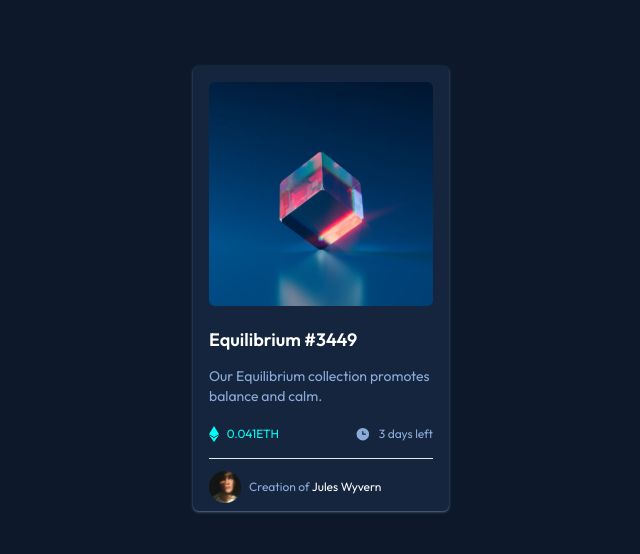
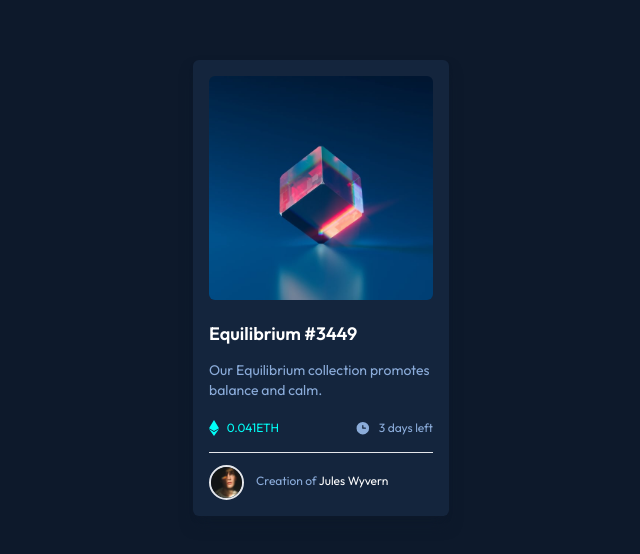
Before and after one commit to mundevux/NFT-Preview-Card, a website: page index.html in a window 1280 px wide. Shown: the part 112-666 px from the top of the page, without its empty margins (319-959 px from the left). Drawn offline with Linux system fonts and the light colour scheme.

Commit message:
Update index.html

```diff
--- a/index.html
+++ b/index.html
@@ -13,7 +13,7 @@
 </head>
 <body>
     <main class="font-['Outfit'] bg-Verydarkblue(mainBG) w-screen h-screen flex flex-col justify-center items-center">
-        <div class="bg-Verydarkblue(cardBG) w-64 py-2 px-4 rounded-md shadow shadow-Softblue/50">
+        <div class="bg-Verydarkblue(cardBG) w-64 py-2 px-4 rounded-md shadow-lg shadow-Verydarkblue(mainBG)/50">
             <div>
                 <a href="#" class=""><img src="./images/image-equilibrium.jpg" alt="NFT Image" class="object-cover rounded-md mt-2"></a>
             </div>
@@ -26,9 +26,9 @@
                 <p class="text-xs text-Softblue flex"><img src="./images/icon-clock.svg" alt="Icon clock" class="mr-2"> 3 days left</p>
             </div>
             <hr class="text-Softblue mb-3">
-            <div class="flex">
-                <img src="./images/image-avatar.png" alt="Image Avatar" width="32">
-                <p class="text-xs text-White mt-2 ml-2"><span class="text-Softblue">Creation of </span> Jules Wyvern</p>
+            <div class="flex my-2">
+                <img src="./images/image-avatar.png" alt="Image Avatar" width="35" class="border-2 rounded-full">
+                <p class="text-xs text-White mt-2 ml-3"><span class="text-Softblue">Creation of </span> Jules Wyvern</p>
             </div>
         </div>
         <div>
```
Also changed, not shown: dist/output.css.
